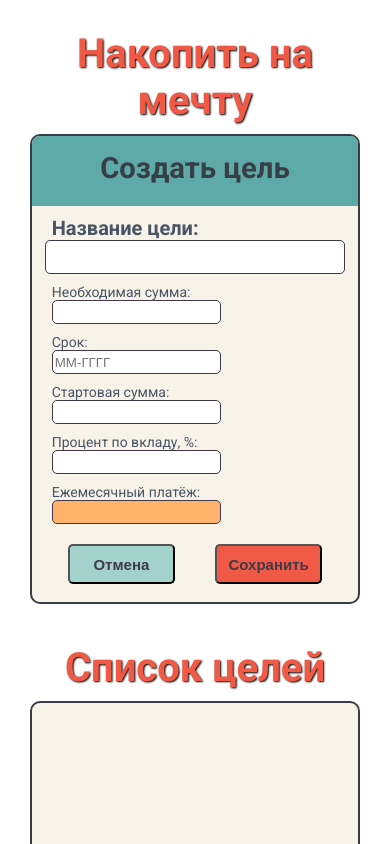
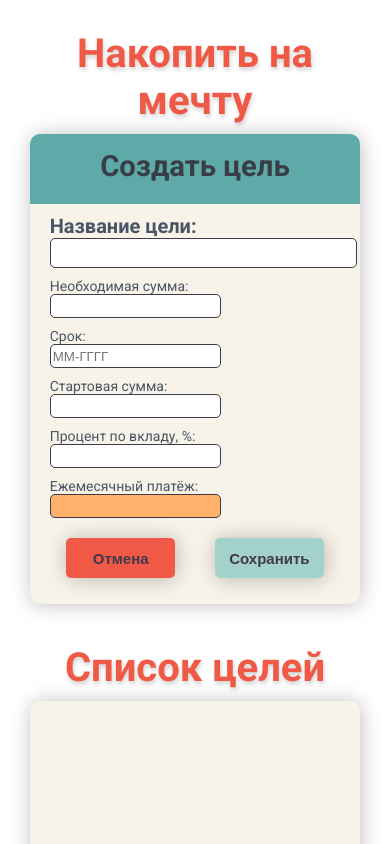
Before and after one commit to ruslan-astratov/piggy-bank, a website built with Parcel: page index.html in a window 390 px wide. Shown: the top 844 px of the page. Built offline with nearby package versions, Linux system fonts and the light colour scheme.

Commit message:
finish css

```diff
--- a/index.html
+++ b/index.html
@@ -21,7 +21,7 @@
         </div>
       <div class="block-for-inputs">
 
-        <div class="field">
+        <div class="field field-main">
           <label class="form-label main-input-label">
             Название цели:
           </label>
--- a/style.css
+++ b/style.css
@@ -4,6 +4,7 @@ body {
   font-family: Roboto;
   margin: 0;
   padding: 0;
+  min-width: 360px;
 }
 
 /* ~~~~~~~~~~~~~~~~~~~~~ Desktop Version ~~~~~~~~~~~~~~~~ */
@@ -26,12 +27,12 @@ body {
 h1 {
   color: #f05945;
   font-size: 50px;
-  text-shadow: 1px 1px 2px black;
+  text-shadow: 1px 3px 4px lightgrey;
 }
 
 .block {
   height: 500px;
-  border: 2px #393e46 solid;
+  box-shadow: 1px 1px 20px rgba(0, 0, 0, 0.25);
   border-radius: 10px;
   background-color: #f7f3e9;
   overflow: hidden;
@@ -64,7 +65,7 @@ h3 {
 }
 
 .box-for-form {
-  border: 2px black solid;
+  /* border: 2px black solid; */
 }
 
 .field {
@@ -83,7 +84,7 @@ label {
   margin-left: 20px;
   height: 25px;
   border-radius: 5px;
-  border: #40394a solid 1px;
+  border: lightgrey solid 1px;
 }
 
 .main-input-label {
@@ -95,6 +96,9 @@ label {
   font-size: 28px;
   font-weight: 700;
   height: 30px;
+  width: 50%;
+  margin-right: 10px;
+  box-sizing: border-box;
 }
 
 .block-for-inputs {
@@ -117,15 +121,17 @@ label {
 .form-btn {
   width: 35%;
   height: 50px;
-  background-color: #a3d2ca;
+  box-shadow: 1px 1px 20px rgba(0, 0, 0, 0.25);
+  background-color: #f05945;
   color: #40394a;
   border-radius: 5px;
+  border: none;
   font-size: 20px;
   font-weight: 700;
 }
 
 #form-save-btn {
-  background-color: #f05945;
+  background-color: #a3d2ca;
   margin-left: 40px;
 }
 
@@ -136,7 +142,7 @@ label {
 
 #form-save-btn:hover {
   background-color: white;
-  color: #f05945;
+  color: #5eaaa8;
 }
 
 #goal-list-section {
@@ -149,7 +155,7 @@ label {
 
 /* ---------------------------------   Стили карточки-цели (в правой части страницы) */
 .target-card {
-  border: 1px solid black;
+  /* border: 1px solid black; */
   border-radius: 5px;
   width: 95%;
   min-height: 50px;
@@ -157,14 +163,20 @@ label {
   margin-left: auto;
   margin-bottom: 15px;
   background-color: #5eaaa8;
+  box-shadow: 1px 1px 20px rgba(0, 0, 0, 0.25);
+  overflow: hidden;
 }
 
 /* Название цели   (например  "купить телефон") */
 .target-card-title {
   font-size: 28px;
+  font-weight: 700;
   margin: 0;
   margin-top: 10px;
+  margin-bottom: 10px;
+  margin-left: 20px;
   background-color: #5eaaa8;
+  text-align: left;
   width: 100%;
 }
 
@@ -174,7 +186,7 @@ label {
   display: none;
   text-align: left;
   padding-left: 20px;
-  padding-top: 10px;
+  padding-top: 20px;
 }
 
 .target-card-row-for-buttons {
@@ -183,11 +195,18 @@ label {
 }
 
 .cardBtn {
+  margin-top: 20px;
   width: 40%;
   height: 35px;
   border-radius: 5px;
   font-weight: 700;
   font-size: 16px;
+  border: none;
+  box-shadow: 1px 1px 20px rgba(0, 0, 0, 0.25);
+}
+
+.cardBtn:hover {
+  background-color: #f7f3e9;
 }
 
 .changeCardBtn {
@@ -195,9 +214,18 @@ label {
   background-color: #a3d2ca;
 }
 
+.changeCardBtn:hover {
+  color: #5eaaa8;
+}
+
 .deleteCardBtn {
   background-color: #f05945;
 }
+
+.deleteCardBtn:hover {
+  color: #f05945;
+}
+
 
 .target-card-title-and-arrow {
   display: flex;
@@ -231,7 +259,7 @@ label {
 
 /* ~~~~~~~~~~~~~~~~~ Mobile version ~~~~~~~~~~~~~~~~~~*/
 
-@media (max-width: 720px) {
+@media (max-width: 1024px) {
   .wrapper {
     display: flex;
     flex-direction: column;
@@ -253,14 +281,14 @@ label {
   h1 {
     color: #f05945;
     font-size: 40px;
-    text-shadow: 1px 1px 2px black;
     margin: 10px;
+    text-shadow: 1px 3px 4px lightgrey;
   }
 
   .block {
     width: 100%;
     height: 470px;
-    border: 2px #393e46 solid;
+    box-shadow: 1px 1px 20px rgba(0, 0, 0, 0.25);
     border-radius: 10px;
     background-color: #f7f3e9;
     overflow: hidden;
@@ -295,6 +323,10 @@ label {
     justify-content: flex-start;
   }
 
+  .field-main {
+    justify-content: left;
+  }
+
   label {
     display: inline;
     margin-left: 20px;
@@ -318,9 +350,9 @@ label {
     font-size: 20px;
     font-weight: 700;
     height: 30px;
-    margin-left: auto;
+    margin-left: 20px;
     margin-right: auto;
-    width: 90%;
+    width: 93%;
   }
 
   .button-block {
@@ -333,9 +365,11 @@ label {
   .form-btn {
     width: 35%;
     height: 40px;
-    background-color: #a3d2ca;
+    background-color: #f05945;
     color: #40394a;
     border-radius: 5px;
+    border: none;
+    box-shadow: 1px 1px 20px rgba(0, 0, 0, 0.25);
     font-size: 15px;
     font-weight: 700;
   }
```
Also changed, not shown: index.js (line endings or trailing spaces).
